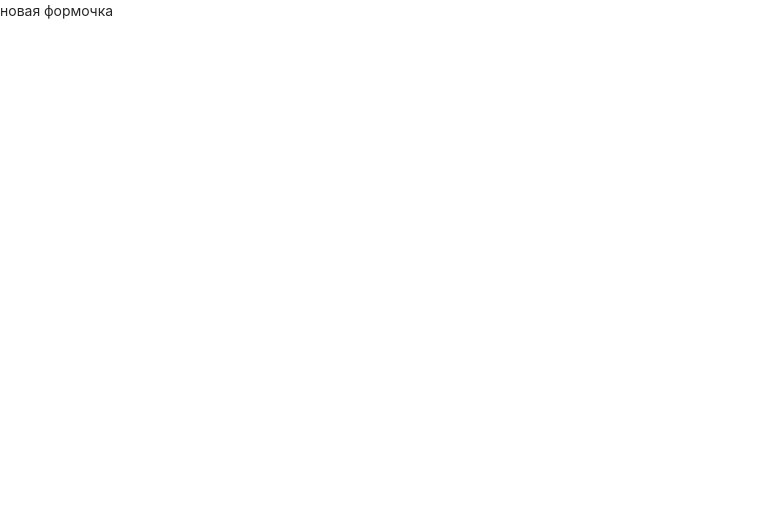
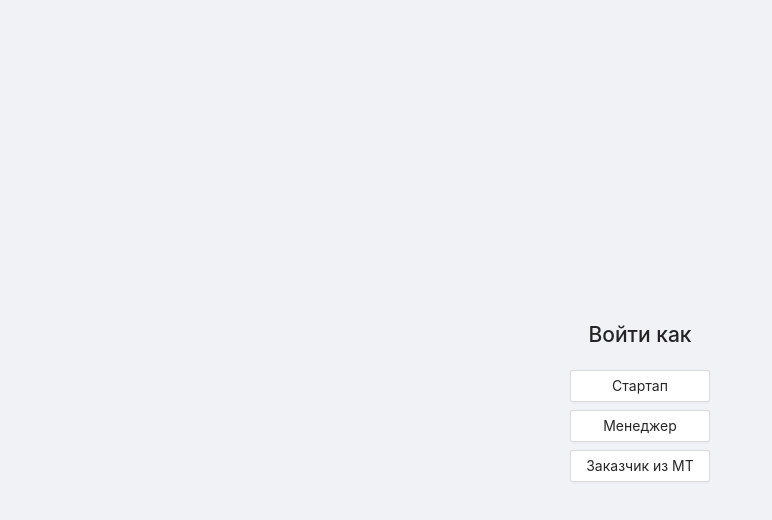
Before and after one commit to God1-ike/showcase_innovations, a React (Create React App) app in the folder frontend/: page / in a window 1280 px wide. Before the commit this address led to /startup/new. Shown: the top 520 px of the page, without its empty margins (0-772 px from the left). Built offline with nearby package versions, Linux system fonts and the light colour scheme.

Commit message:
fix redirect

```diff
--- a/frontend/src/App.js
+++ b/frontend/src/App.js
@@ -1,6 +1,8 @@
 import { Switch, Router, Route } from 'wouter';
 import { Welcome } from './pages/welcome';
 import { StartupRouter } from './pages/startup/router';
+import { CustomerRouter } from './pages/customer/router';
+import { ManagerRouter } from './pages/manager/router';
 import { ROLES } from './constants';
 import { useRedirectByRole } from './hooks/redirect-by-role';
 
@@ -11,8 +13,8 @@ function App() {
       <Route path='/' component={Welcome} />
       <StartupRouter />
       <Router base={`/${ROLES.startup}`} component={Welcome} />
-      <Router base={`/${ROLES.manager}`} component={Welcome} />
-      <Router base={`/${ROLES.customer}`} component={Welcome} />
+      <Router base={`/${ROLES.manager}`} component={ManagerRouter} />
+      <Router base={`/${ROLES.customer}`} component={CustomerRouter} />
       <Route>404, Not Found!</Route>
     </Switch>
   );
--- a/frontend/src/hooks/redirect-by-role.js
+++ b/frontend/src/hooks/redirect-by-role.js
@@ -5,6 +5,7 @@ export function useRedirectByRole (...conditions) {
     const [, setLocation] = useLocation();
     useEffect(() => {
         const role = sessionStorage.getItem('role');
-        setLocation(`/${role}`);
+        const redirectPath = role ? `/${role}` : '/';
+        setLocation(redirectPath);
     }, conditions);
 }
--- /dev/null
+++ b/frontend/src/pages/startup/form/index.js
@@ -0,0 +1,3 @@
+export function Form () {
+    return <>form</>;
+};
--- a/frontend/src/pages/startup/router.js
+++ b/frontend/src/pages/startup/router.js
@@ -1,9 +1,11 @@
-import { Router, Route, Redirect } from 'wouter';
+import { Router, Route, Switch, Redirect } from 'wouter';
 import { ROLES } from '../../constants';
+import { Form } from './form';
 
 export function StartupRouter () {
     return <Router base={`/${ROLES.startup}`}>
-        <Redirect to='/new'/>
-        <Route path='/new'>новая формочка</Route>
+        <Switch>
+            <Route path='/' component={Form} />
+        </Switch>
     </Router>;
 }
--- a/frontend/src/pages/welcome/index.js
+++ b/frontend/src/pages/welcome/index.js
@@ -14,7 +14,7 @@ export function Welcome() {
             <Space direction="vertical">
                 <Button block onClick={setRole(ROLES.startup)}>Стартап</Button>
                 <Button block onClick={setRole(ROLES.manager)}>Менеджер</Button>
-                <Button block onClick={setRole(ROLES.customerIT)}>Заказчик из МТ</Button>
+                <Button block onClick={setRole(ROLES.customer)}>Заказчик из МТ</Button>
             </Space>
         </Space>
     </Layout>;
```
